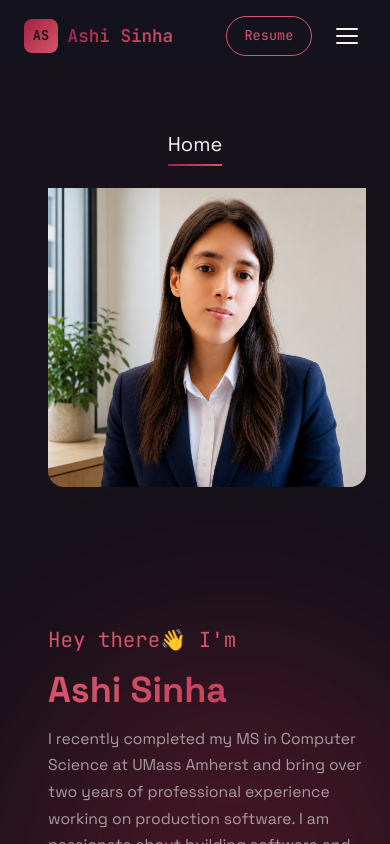
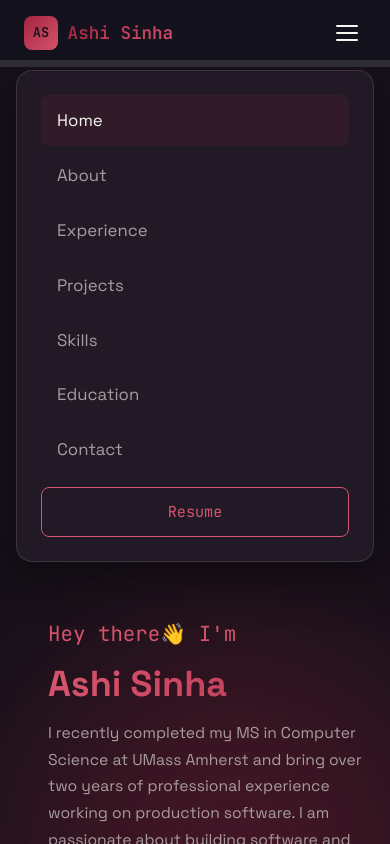
Before and after one commit to ashisinha-dev/portfolio-website, a React (Vite) app: page / in a window 390 px wide. Both pictures are taken after a click on the button "Toggle menu". Shown: the top 844 px of the page. Built offline with nearby package versions, Linux system fonts and the light colour scheme.

Commit message:
Update portfolio

```diff
--- a/src/components/Nav/Nav.jsx
+++ b/src/components/Nav/Nav.jsx
@@ -37,6 +37,9 @@ export default function Nav() {
               {link.label}
             </a>
           ))}
+          <a href="/resume.pdf" download className={styles.mobileResumeLink} onClick={handleLinkClick}>
+            Resume
+          </a>
         </nav>
 
         <div className={styles.actions}>
@@ -54,6 +57,8 @@ export default function Nav() {
           </button>
         </div>
       </div>
+
+      {menuOpen && <button className={styles.overlay} aria-label="Close menu" onClick={handleLinkClick} />}
     </header>
   )
 }
--- a/src/components/Nav/Nav.module.css
+++ b/src/components/Nav/Nav.module.css
@@ -121,31 +121,86 @@
   border-radius: 2px;
 }
 
+.mobileResumeLink {
+  display: none;
+}
+
+.overlay {
+  display: none;
+}
+
 @media (max-width: 900px) {
   .hamburger {
     display: flex;
   }
 
-  .links {
+  .resumeButton {
+    display: none;
+  }
+
+  .overlay {
+    display: block;
     position: fixed;
     inset: 0;
     top: 60px;
+    z-index: 99;
+    border: none;
+    padding: 0;
+    background: rgba(248, 245, 241, 0.12);
+    backdrop-filter: blur(4px);
+  }
+
+  .links {
+    position: fixed;
+    top: 70px;
+    right: var(--space-sm);
+    left: var(--space-sm);
+    z-index: 100;
+    max-height: calc(100vh - 90px);
     flex-direction: column;
-    align-items: center;
-    justify-content: flex-start;
-    gap: var(--space-md);
-    padding: var(--space-xl) var(--space-md);
+    gap: 0.25rem;
+    padding: var(--space-md);
     overflow-y: auto;
-    background: var(--bg-primary);
-    transform: translateX(100%);
-    transition: transform var(--transition-fast);
+    background: var(--bg-surface);
+    border: 1px solid var(--border-subtle);
+    border-radius: var(--radius-md);
+    box-shadow: 0 20px 40px rgba(0, 0, 0, 0.35);
+    opacity: 0;
+    transform: translateY(-12px) scale(0.98);
+    pointer-events: none;
+    transition: opacity var(--transition-fast), transform var(--transition-fast);
   }
 
   .linksOpen {
-    transform: translateX(0);
+    opacity: 1;
+    transform: translateY(0) scale(1);
+    pointer-events: auto;
   }
 
   .link {
-    font-size: 1.25rem;
+    font-size: 1.05rem;
+    padding: 0.75rem var(--space-sm);
+    border-radius: var(--radius-sm);
+  }
+
+  .link:hover,
+  .link.active {
+    background: var(--pill-bg);
+  }
+
+  .link::after {
+    display: none;
+  }
+
+  .mobileResumeLink {
+    display: block;
+    margin-top: 0.5rem;
+    padding: 0.75rem var(--space-sm);
+    text-align: center;
+    font-family: var(--font-mono);
+    font-size: 0.95rem;
+    color: var(--accent-cyan);
+    border: 1px solid var(--accent-cyan);
+    border-radius: var(--radius-sm);
   }
 }
```
